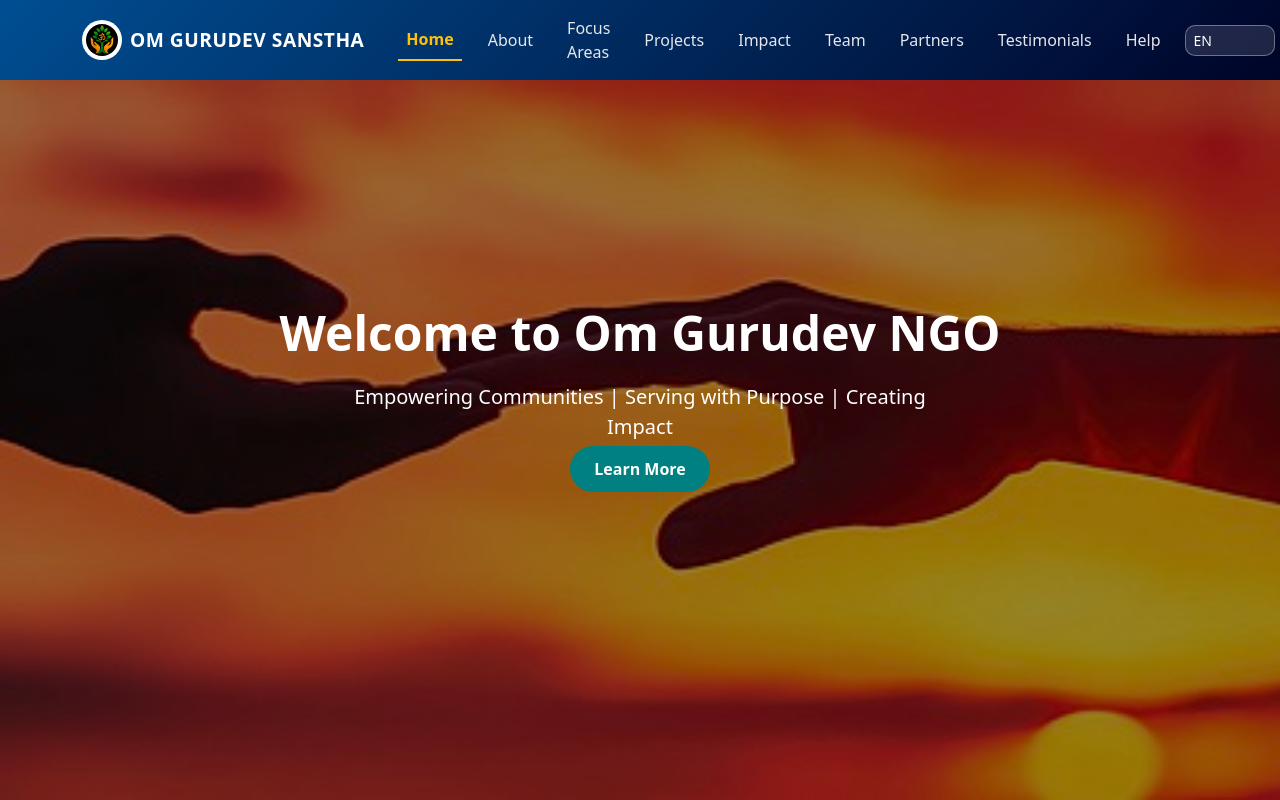
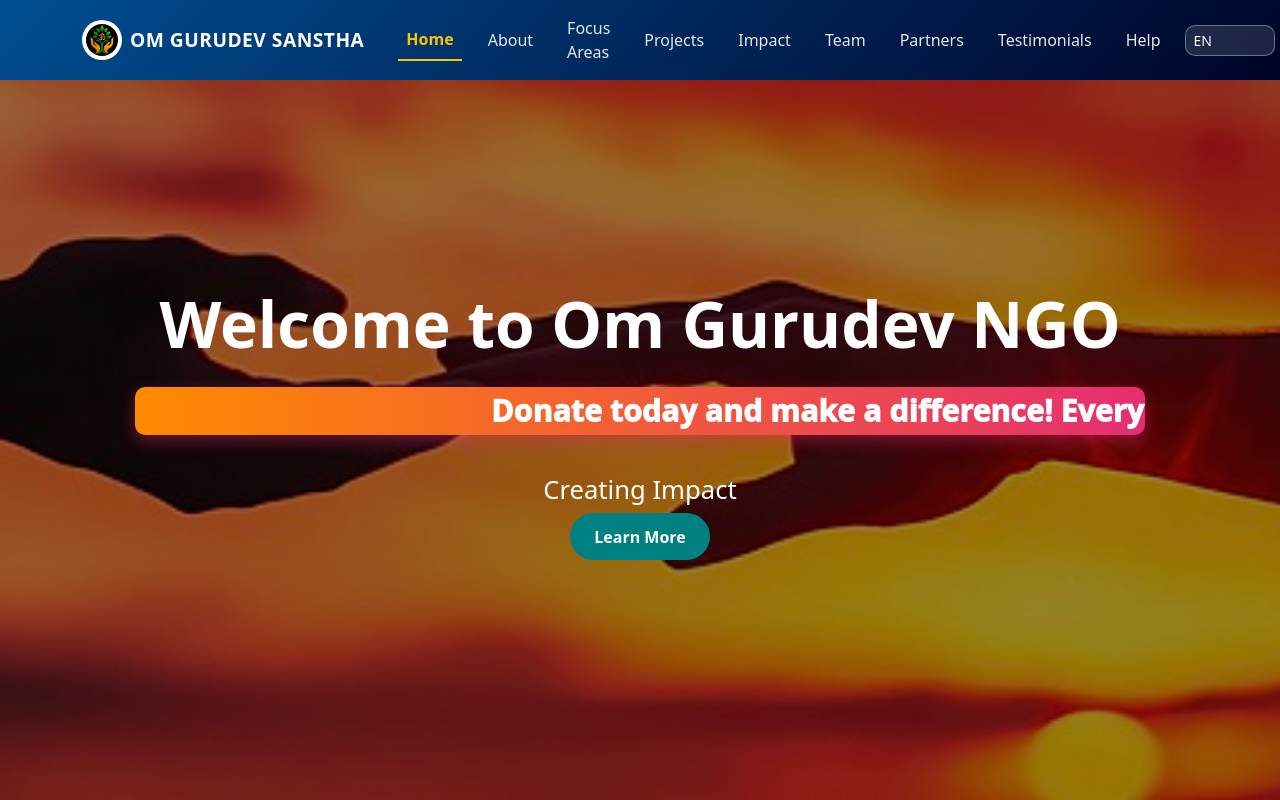
Before and after one commit to truptijadhav25/OmGurudevSanstha, a React (Create React App) app: page / in a window 1280 px wide. Shown: the top 800 px of the page. Built offline with nearby package versions, Linux system fonts and the light colour scheme.

Commit message:
updated code

```diff
--- a/src/components/Hero.css
+++ b/src/components/Hero.css
@@ -8,6 +8,7 @@
   position: relative;
   text-align: center;
   padding: 0 20px;
+  padding-top: 50px; /* space for notification banner */
 }
 
 .hero-section::before {
@@ -23,13 +24,59 @@
 }
 
 .hero-section h1 {
-  font-size: 3rem;
+  font-size: 4rem;
   font-weight: bold;
   margin-bottom: 20px;
 }
 
 .hero-section p {
-  font-size: 1.25rem;
-  max-width: 600px;
+  font-size: 1.60rem;
+  max-width: 800px;
   margin: auto;
 }
+
+/* Running slogan fade-in */
+.hero-slogan {
+  opacity: 0;
+  animation: fadeIn 1s forwards;
+}
+
+@keyframes fadeIn {
+  to {
+    opacity: 1;
+  }
+}
+
+.notification-banner.hero-banner {
+  background: linear-gradient(90deg, #ff8a00, #e52e71);
+  color: white;
+  font-weight: 1000;          /* bolder font */
+  font-size: 1.9rem;          /* bigger text */
+  box-shadow: 0 6px 16px rgba(229, 46, 113, 0.4);
+  border-radius: 10px;
+  margin: 24px auto 36px auto;
+  position: relative;
+  overflow: hidden;
+  width: 95vw;
+  max-width: 1010px;
+  height: 3rem;               /* taller banner */
+  padding-top: 0.25rem;
+}
+
+.scrolling-text {
+  display: inline-block;
+  white-space: nowrap;
+  position: absolute;
+  animation: scrollLeft 12s linear infinite;
+  top: 50%;
+  transform: translateY(-50%);   /* vertically center */
+}
+
+@keyframes scrollLeft {
+  0% {
+    transform: translateX(100%) translateY(-50%);
+  }
+  100% {
+    transform: translateX(-100%) translateY(-50%);
+  }
+}
--- a/src/components/Hero.js
+++ b/src/components/Hero.js
@@ -1,15 +1,38 @@
-import React from 'react';
+import React, { useState, useEffect } from 'react';
 import './Hero.css';
 
+const slogans = [
+  "Empowering Communities",
+  "Serving with Purpose",
+  "Creating Impact"
+];
+
 const Hero = () => {
+  const [currentIndex, setCurrentIndex] = useState(0);
+
+  useEffect(() => {
+    const timer = setInterval(() => {
+      setCurrentIndex(prev => (prev + 1) % slogans.length);
+    }, 3000);
+    return () => clearInterval(timer);
+  }, []);
+
   return (
     <section className="hero-section">
       <div className="hero-content">
         <h1 className="hero-heading animate__animated animate__fadeInDown">
           Welcome to Om Gurudev NGO
         </h1>
-        <p className="hero-subtext animate__animated animate__fadeInUp">
-          Empowering Communities | Serving with Purpose | Creating Impact
+
+        {/* Notification banner INSIDE hero */}
+        <div className="notification-banner hero-banner">
+          <div className="scrolling-text">
+            Donate today and make a difference! Every contribution counts.
+          </div>
+        </div>
+
+        <p key={currentIndex} className="hero-subtext animate__animated animate__fadeInUp hero-slogan">
+          {slogans[currentIndex]}
         </p>
         <button className="hero-btn animate__animated animate__fadeInUp">
           Learn More
--- /dev/null
+++ b/src/components/Notification.css
@@ -0,0 +1,28 @@
+.notification-banner {
+  position: fixed;
+  top: 0;
+  width: 100%;
+  background: linear-gradient(90deg, #ff8a00, #e52e71); /* bright orange to pink */
+  color: white;
+  text-align: center;
+  padding: 0.8rem 1rem;
+  font-weight: bold;
+  font-size: 1.1rem;
+  box-shadow: 0 4px 12px rgba(229, 46, 113, 0.7);
+  z-index: 1050; /* on top */
+  animation: pulseBackground 3s ease-in-out infinite;
+}
+
+/* Optional subtle pulse background animation */
+@keyframes pulseBackground {
+  0%, 100% {
+    background-position: 0% 50%;
+  }
+  50% {
+    background-position: 100% 50%;
+  }
+}
+
+.notification-banner p {
+  margin: 0;
+}
```
Also changed, not shown: src/components/Notification.js (added, +12 -0 lines).
